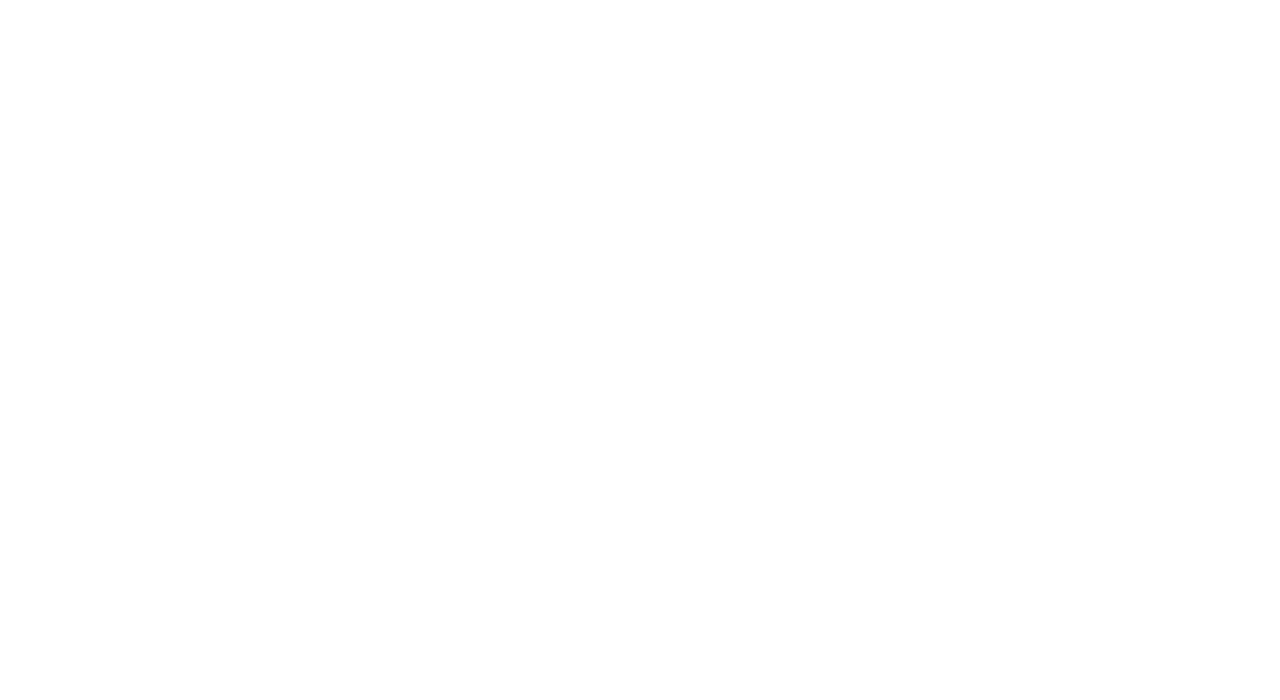
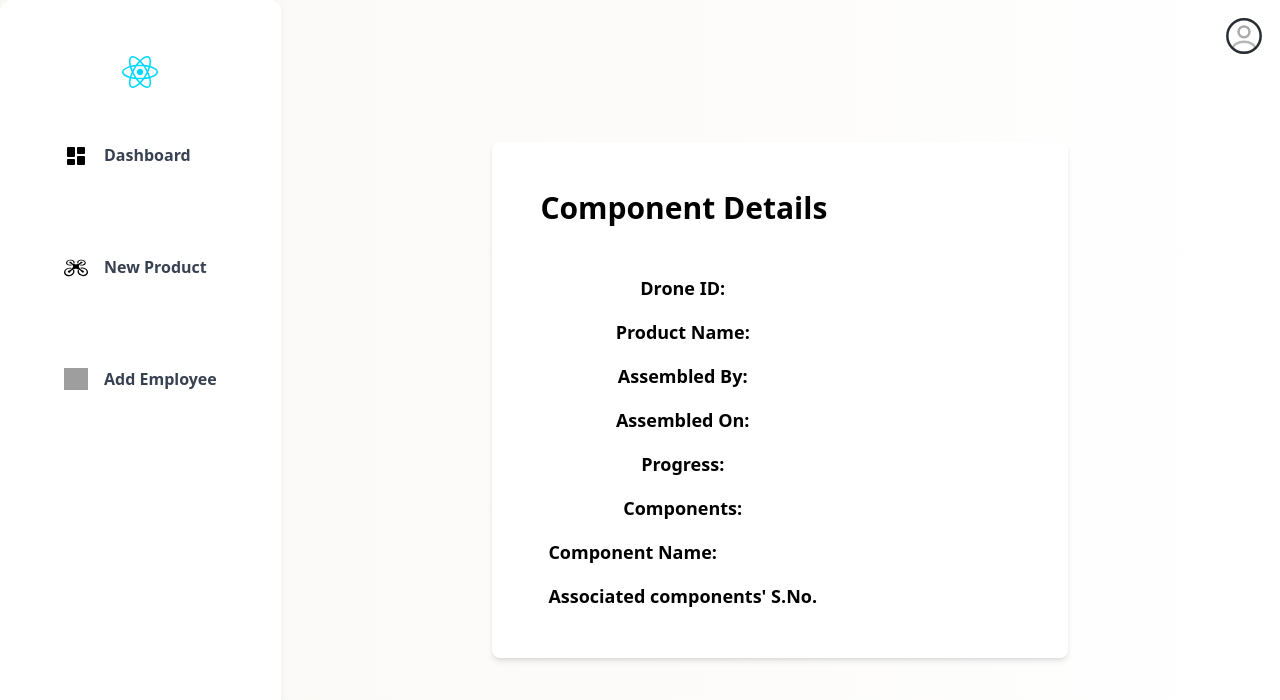
Before and after one commit to Harishrao13/Drone-Assembly-System, a React (Vite) app in the folder frontend/: page /info in a window 1280 px wide. Before the commit this address had no page. Shown: the top 700 px of the page. Built offline with nearby package versions, Linux system fonts and the light colour scheme; grey boxes are pictures that could not be loaded.

Commit message:
changes made in Home

```diff
--- a/frontend/src/App.tsx
+++ b/frontend/src/App.tsx
@@ -6,6 +6,7 @@ import {ChangePassword} from '@/pages/auth/Profile';
 import AddDrone from '@/pages/addDrone';
 import AddComponent from '@/pages/addComponent';
 import AddPart from '@/pages/addPart';
+import { Info } from './pages/info';
 import AddInstance from '@/pages/addInstance';
 import NewInstance from '@/pages/newInstance';
 import Dashboard from './components/Dashboard';
@@ -21,6 +22,7 @@ const App = () => {
           <Route path='/dashboard' element={<Dashboard />} />
           <Route path='/add-product' element={<AddDrone />} />
           <Route path='/add-employee' element={<AddEmployee />} />
+          <Route path='/info' element={<Info />} />
           <Route path='/add-product/:productName/components' element={<AddComponent />} />
           <Route path='/add-product/:productName/:componentLabel/parts' element={<AddPart />} />
           <Route path='/new-instance' element={<AddInstance />} />
--- /dev/null
+++ b/frontend/src/pages/info.tsx
@@ -0,0 +1,26 @@
+import Layout from "@/pages/layout";
+import { Label } from "@radix-ui/react-label";
+
+export function Info() {
+    return (
+        <Layout>
+            <div className="home flex flex-col space-y-12">
+                <div className="font-bold text-3xl flex justify-start">
+                    Component Details
+                </div>
+                    <div className="flex justify-start">
+                    <div className="flex flex-col space-y-4 mx-0">
+                        <Label htmlFor="text" className="text-lg font-semibold">Drone ID: </Label>
+                        <Label htmlFor="text" className="text-lg font-semibold">Product Name: </Label>
+                        <Label htmlFor="text" className="text-lg font-semibold">Assembled By: </Label>
+                        <Label htmlFor="text" className="text-lg font-semibold">Assembled On: </Label>
+                        <Label htmlFor="text" className="text-lg font-semibold">Progress: </Label>
+                        <div className="text-lg font-bold">Components: </div>
+                            <Label htmlFor="text" className="flex mx-2 text-lg font-semibold">Component Name: </Label>
+                            <Label htmlFor="text" className="flex mx-2 text-lg font-semibold">Associated components' S.No. </Label>
+                          </div>
+                        </div>
+            </div>
+        </Layout>
+    );
+}
```
